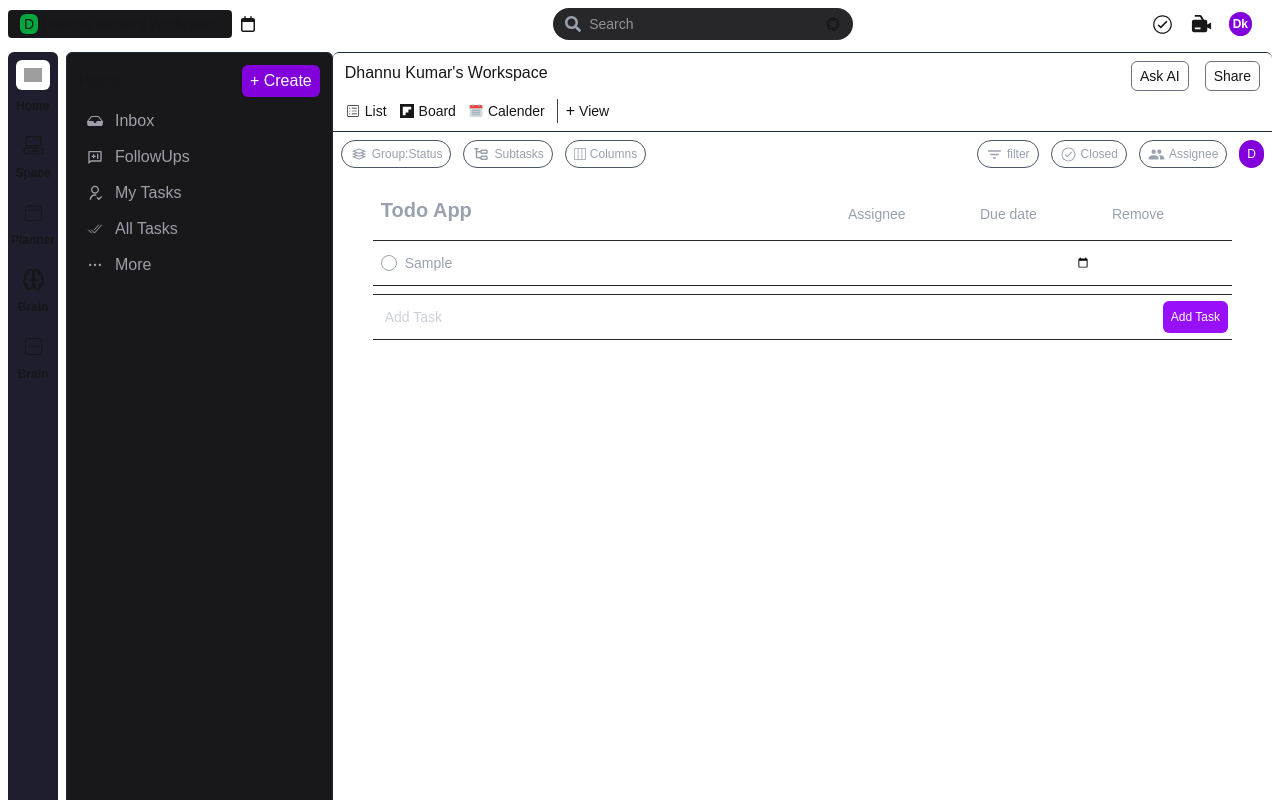
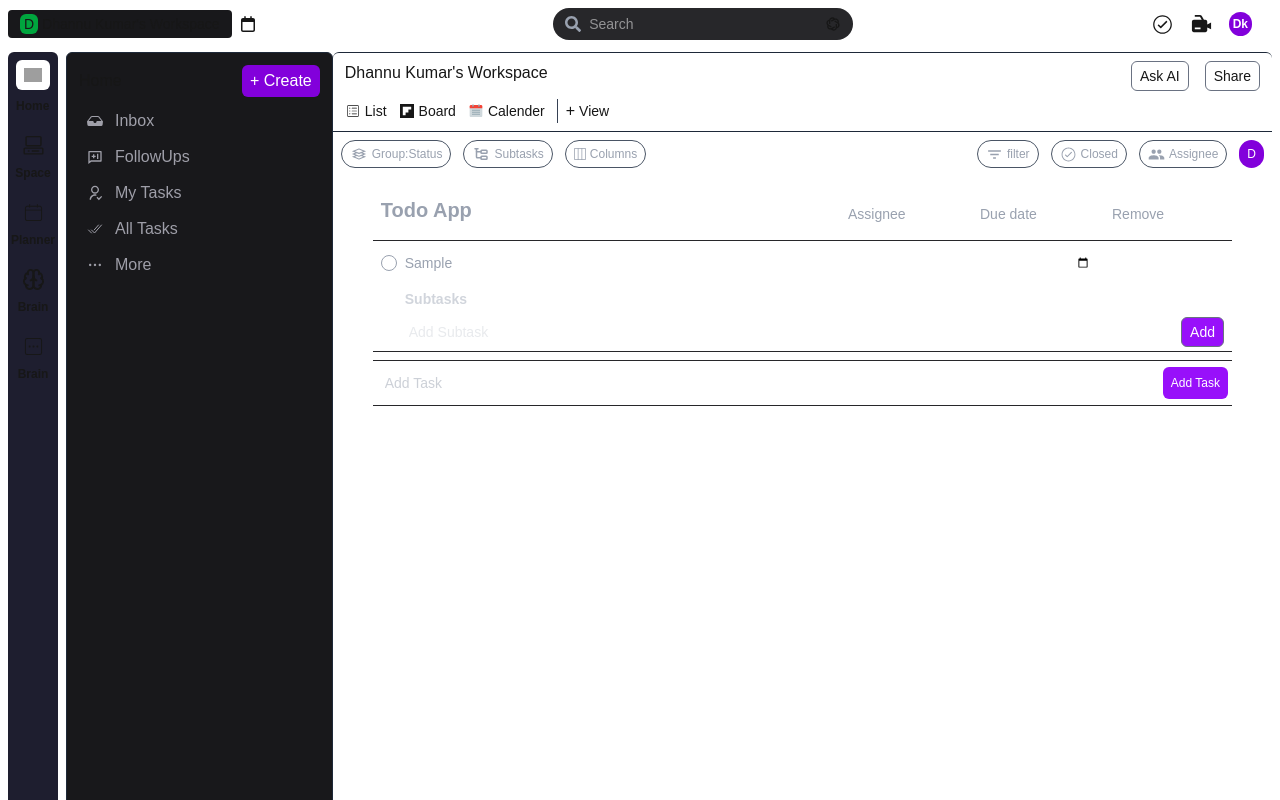
Before and after one commit to dhannu-dev/ClickUp, a Next.js app: page / in a window 1280 px wide. Both pictures are taken after typing "Sample" into the empty fields and a click on the button "Add Task". Built offline with nearby package versions, Linux system fonts and the light colour scheme; grey boxes are pictures that could not be loaded.

Commit message:
improve the due date section

```diff
--- a/src/Components/Todo.tsx
+++ b/src/Components/Todo.tsx
@@ -2,23 +2,38 @@
 
 import { useEffect, useState } from "react";
 import { MdOutlinePeople } from "react-icons/md";
-import { CiCalendarDate } from "react-icons/ci";
-import { CiCircleRemove } from "react-icons/ci";
-import { json } from "stream/consumers";
+import { CiCalendarDate, CiCircleRemove } from "react-icons/ci";
+
+interface SubTask {
+  id: number;
+  task: string;
+  status: "Pending" | "Completed";
+}
 
 interface Task {
   id: number;
   task: string;
-  completed: boolean;
+  status: "Pending" | "Progress" | "Completed";
   assignedTo: string;
   deadline: string;
+  subTasks: SubTask[];
 }
 
 export default function Todo() {
   const [input, setInput] = useState("");
   const [openDropdown, setOpenDropdown] = useState<number | null>(null);
-  const [openDeadLine, setOpenDeadLine] = useState<number | null>(null);
+  const [openDropdownCheckbox, setOpenDropdownCheckbox] = useState<
+    number | null
+  >(null);
   const [list, setList] = useState<Task[]>([]);
+
+  // 🔹 Track subtask input per task (so each task has its own input state)
+  const [subTaskInputs, setSubTaskInputs] = useState<{
+    [taskId: number]: string;
+  }>({});
+
+  const users = ["dhannu", "rohit", "rupak", "himanshu"];
+  const today = new Date().toISOString().split("T")[0];
 
   const addTask = () => {
     if (!input.trim()) return;
@@ -27,39 +42,19 @@ export default function Todo() {
       {
         id: Date.now(),
         task: input,
-        completed: false,
+        status: "Pending",
         assignedTo: "",
         deadline: "",
+        subTasks: [],
       },
     ]);
     setInput("");
-    console.log(list);
   };
-
-  useEffect(() => {
-    const saved = localStorage.getItem("tasks");
-    if (saved) {
-      setList(JSON.parse(saved));
-    }
-  }, []);
-
-  const toggleCompleted = (id: number) => {
-    setList((prev) =>
-      prev.map((t) => (t.id === id ? { ...t, completed: !t.completed } : t))
-    );
-  };
-
-  useEffect(() => {
-    localStorage.setItem("tasks", JSON.stringify(list));
-  }, [list]);
 
   const assignUser = (id: number, user: string) => {
     setList((prev) =>
-      prev.map((t) => {
-        return t.id === id ? { ...t, assignedTo: user } : t;
-      })
+      prev.map((t) => (t.id === id ? { ...t, assignedTo: user } : t))
     );
-
     setOpenDropdown(null);
   };
 
@@ -73,51 +68,146 @@ export default function Todo() {
     setList((prev) => prev.filter((cur) => cur.id !== id));
   };
 
-  const users = ["dhannu", "rohit", "rupak", "himanshu"];
+  const addSubTask = (taskId: number, subTaskText: string) => {
+    if (!subTaskText.trim()) return;
+    setList((prev) =>
+      prev.map((t) =>
+        t.id === taskId
+          ? {
+              ...t,
+              subTasks: [
+                ...t.subTasks,
+                { id: Date.now(), task: subTaskText, status: "Pending" },
+              ],
+            }
+          : t
+      )
+    );
+  };
 
-  return (
-    <div className=" w-full h-auto px-10 py-5">
-      <div className="w-full flex justify-between px-2">
-        <h1 className="text-xl font-semibold text-start">Todo App</h1>
-        <div className="flex text-sm gap-3">
-          <div className="p-2 w-[120px] hover:bg-zinc-800">Assignee</div>
-          <div className="p-2 w-[120px] hover:bg-zinc-800">Due date</div>
-          <div className="p-2 w-[120px] hover:bg-zinc-800">Remove</div>
+  const toggleSubTaskStatus = (taskId: number, subTaskId: number) => {
+    setList((prev) =>
+      prev.map((t) =>
+        t.id === taskId
+          ? {
+              ...t,
+              subTasks: t.subTasks.map((s) =>
+                s.id === subTaskId
+                  ? {
+                      ...s,
+                      status: s.status === "Pending" ? "Completed" : "Pending",
+                    }
+                  : s
+              ),
+            }
+          : t
+      )
+    );
+  };
+
+  const deleteSubTask = (taskId: number, subTaskId: number) => {
+    setList((prev) =>
+      prev.map((t) =>
+        t.id === taskId
+          ? { ...t, subTasks: t.subTasks.filter((s) => s.id !== subTaskId) }
+          : t
+      )
+    );
+  };
+
+  useEffect(() => {
+    const saved = localStorage.getItem("tasks");
+    if (saved) setList(JSON.parse(saved));
+  }, []);
+
+  useEffect(() => {
+    localStorage.setItem("tasks", JSON.stringify(list));
+  }, [list]);
+
+  const progressTasks = list.filter((t) => t.status === "Progress");
+  const pendingTasks = list.filter((t) => t.status === "Pending");
+  const completedTask = list.filter((t) => t.status === "Completed");
+
+  const renderTaskRow = (cur: Task) => (
+    <div
+      key={cur.id}
+      className="list p-1 px-2 mt-2 text-gray-400 text-sm flex flex-col border-t border-zinc-800 border-b w-full"
+    >
+      {/* 🔹 Main Task Row */}
+      <div className="flex justify-between items-center">
+        <div className="w-1/2 flex gap-2 items-center">
+          <div className="relative flex items-center gap-2">
+            <input
+              type="checkbox"
+              checked={cur.status === "Completed"}
+              onChange={() =>
+                setOpenDropdownCheckbox(
+                  cur.id === openDropdownCheckbox ? null : cur.id
+                )
+              }
+              className={`w-4 h-4 rounded-full appearance-none border cursor-pointer
+              ${
+                cur.status === "Progress"
+                  ? "bg-purple-600 border-purple-600"
+                  : ""
+              }
+              ${
+                cur.status === "Completed"
+                  ? "bg-green-600 border-green-600"
+                  : ""
+              }
+              ${
+                cur.status === "Pending" ? "bg-transparent border-gray-400" : ""
+              }
+            `}
+            />
+
+            {cur.id === openDropdownCheckbox && (
+              <div className="absolute left-6 top-6 bg-zinc-900 border border-zinc-700 rounded-md shadow-lg z-50">
+                <button
+                  onClick={() => {
+                    setList((prev) =>
+                      prev.map((t) =>
+                        t.id === cur.id ? { ...t, status: "Progress" } : t
+                      )
+                    );
+                    setOpenDropdownCheckbox(null);
+                  }}
+                  className="block px-4 py-2 text-sm text-white hover:bg-zinc-800 w-full"
+                >
+                  Progress
+                </button>
+                <button
+                  onClick={() => {
+                    setList((prev) =>
+                      prev.map((t) =>
+                        t.id === cur.id ? { ...t, status: "Completed" } : t
+                      )
+                    );
+                    setOpenDropdownCheckbox(null);
+                  }}
+                  className="block px-4 py-2 text-sm text-white hover:bg-zinc-800 w-full"
+                >
+                  Completed
+                </button>
               </div>
+            )}
+          </div>
+          <span>{cur.task}</span>
         </div>
 
-      <div className="List text-zinc-800 ">
-        {list.map((cur) => {
-          return (
-            <div
-              key={cur.id}
-              className="list p-1 px-2 mt-2 text-gray-400 text-sm flex border-t border-zinc-800 border-b w-full justify-between items-center "
-            >
-              <div className="w-1/2 flex gap-2 items-center">
-                <input
-                  type="checkbox"
-                  checked={cur.completed}
-                  onChange={() => toggleCompleted(cur.id)}
-                  className="w-4 h-4 rounded-full appearance-none border checked:bg-green-600 cursor-pointer"
-                />
-                <span
-                  className={`${
-                    cur.completed ? "line-through text-gray-600" : ""
-                  } `}
-                >
-                  {cur.task}
-                </span>
-              </div>
-              <div className="flex text-start gap-2">
+        <div className="flex text-center gap-2">
           <div className="relative">
             <button
               onClick={() =>
                 setOpenDropdown(openDropdown === cur.id ? null : cur.id)
               }
-                    className=" p-2 text-sm w-[120px] text-start rounded-md hover:bg-zinc-800 text-white"
+              className="p-2 text-sm  w-[120px] text-start rounded-md hover:bg-zinc-800 text-white "
             >
               {cur.assignedTo ? (
-                      cur.assignedTo
+                <div className="w-5 h-5 flex items-center justify-center rounded-full bg-purple-600 text-white text-xs">
+                  {cur.assignedTo.charAt(0).toUpperCase()}
+                </div>
               ) : (
                 <MdOutlinePeople size={20} />
               )}
@@ -127,7 +217,7 @@ export default function Todo() {
                 {users.map((user) => (
                   <button
                     onClick={() => assignUser(cur.id, user)}
-                          className="block w-full bg-black text-left px-3 py-1  text-sm text-white hover:bg-zinc-800"
+                    className="block w-full bg-black text-left px-3 py-1 text-sm text-white hover:bg-zinc-800"
                     key={user}
                   >
                     {user}
@@ -143,23 +233,126 @@ export default function Todo() {
               type="date"
               value={cur.deadline}
               onChange={(e) => setDeadline(cur.id, e.target.value)}
+              min={today}
               className="bg-transparent outline-none text-white text-xs"
             />
           </label>
 
           <button
             onClick={() => handleDelete(cur.id)}
-                  className=" p-2 w-[120px] text-xs rounded-md hover:bg-zinc-800 text-white"
+            className="p-2 w-[120px] text-xs rounded-md hover:bg-zinc-800 text-white"
           >
             <CiCircleRemove size={20} />
           </button>
         </div>
       </div>
+
+      <div className="ml-6 mt-2">
+        <h4 className="text-sm font-semibold text-gray-300">Subtasks</h4>
+
+        {cur.subTasks.map((sub) => (
+          <div key={sub.id} className="flex items-center gap-2 mt-1">
+            <input
+              type="checkbox"
+              checked={sub.status === "Completed"}
+              onChange={() => toggleSubTaskStatus(cur.id, sub.id)}
+              className={`appearance-none w-4 h-4 rounded-full border ${
+                sub.status === "Completed" ? "bg-green-600" : ""
+              }`}
+            />
+            <span
+              className={
+                sub.status === "Completed"
+                  ? "line-through text-gray-500"
+                  : "text-gray-300"
+              }
+            >
+              {sub.task}
+            </span>
+            <button
+              onClick={() => deleteSubTask(cur.id, sub.id)}
+              className=" text-xs"
+            >
+              <CiCircleRemove size={20} />
+            </button>
+          </div>
+        ))}
+
+        <form
+          onSubmit={(e) => {
+            e.preventDefault();
+            addSubTask(cur.id, subTaskInputs[cur.id] || "");
+            setSubTaskInputs((prev) => ({ ...prev, [cur.id]: "" }));
+          }}
+          className="flex gap-2 mt-2"
+        >
+          <input
+            type="text"
+            value={subTaskInputs[cur.id] || ""}
+            onChange={(e) =>
+              setSubTaskInputs((prev) => ({
+                ...prev,
+                [cur.id]: e.target.value,
+              }))
+            }
+            placeholder="Add Subtask"
+            className="p-1 text-sm w-full text-gray-300 rounded-md outline-none"
+          />
+          <button
+            type="submit"
+            className="border px-2 py-1 bg-purple-600 text-white rounded-md border-gray-500"
+          >
+            Add
+          </button>
+        </form>
+      </div>
+    </div>
   );
-        })}
+
+  return (
+    <div className="w-full h-auto px-10 py-5">
+      {progressTasks.length > 0 && (
+        <div className="mb-6">
+          <div className="w-full flex justify-between px-2">
+            <h1 className="text-xl font-semibold text-start">Progress Tasks</h1>
+            <div className="flex text-sm gap-3">
+              <div className="p-2 w-[120px]">Assignee</div>
+              <div className="p-2 w-[120px]">Due date</div>
+              <div className="p-2 w-[120px]">Remove</div>
+            </div>
+          </div>
+          {progressTasks.map(renderTaskRow)}
+        </div>
+      )}
+
+      {completedTask.length > 0 && (
+        <div className="mb-6">
+          <div className="w-full flex justify-between px-2">
+            <h1 className="text-xl font-semibold text-start">Complete Tasks</h1>
+            <div className="flex text-sm gap-3">
+              <div className="p-2 w-[120px]">Assignee</div>
+              <div className="p-2 w-[120px]">Due date</div>
+              <div className="p-2 w-[120px]">Remove</div>
+            </div>
+          </div>
+          {completedTask.map(renderTaskRow)}
+        </div>
+      )}
+
+      <div className="w-full flex justify-between px-2">
+        <h1 className="text-xl font-semibold text-start">Todo App</h1>
+        <div className="flex text-sm gap-3">
+          <div className="p-2 w-[120px]">Assignee</div>
+          <div className="p-2 w-[120px]">Due date</div>
+          <div className="p-2 w-[120px]">Remove</div>
+        </div>
+      </div>
+      <div className="List text-zinc-800">
+        {pendingTasks.map(renderTaskRow)}
       </div>
 
-      <div className="p-1 mt-2 flex border-t border-zinc-800 border-b w-full justify-between items-center ">
+      {/* Add new Task */}
+      <div className="p-1 mt-2 flex border-t border-zinc-800 border-b w-full justify-between items-center">
         <div className="w-1/2">
           <input
             type="text"
```
Lines whose indentation alone changed are shown as unchanged.
